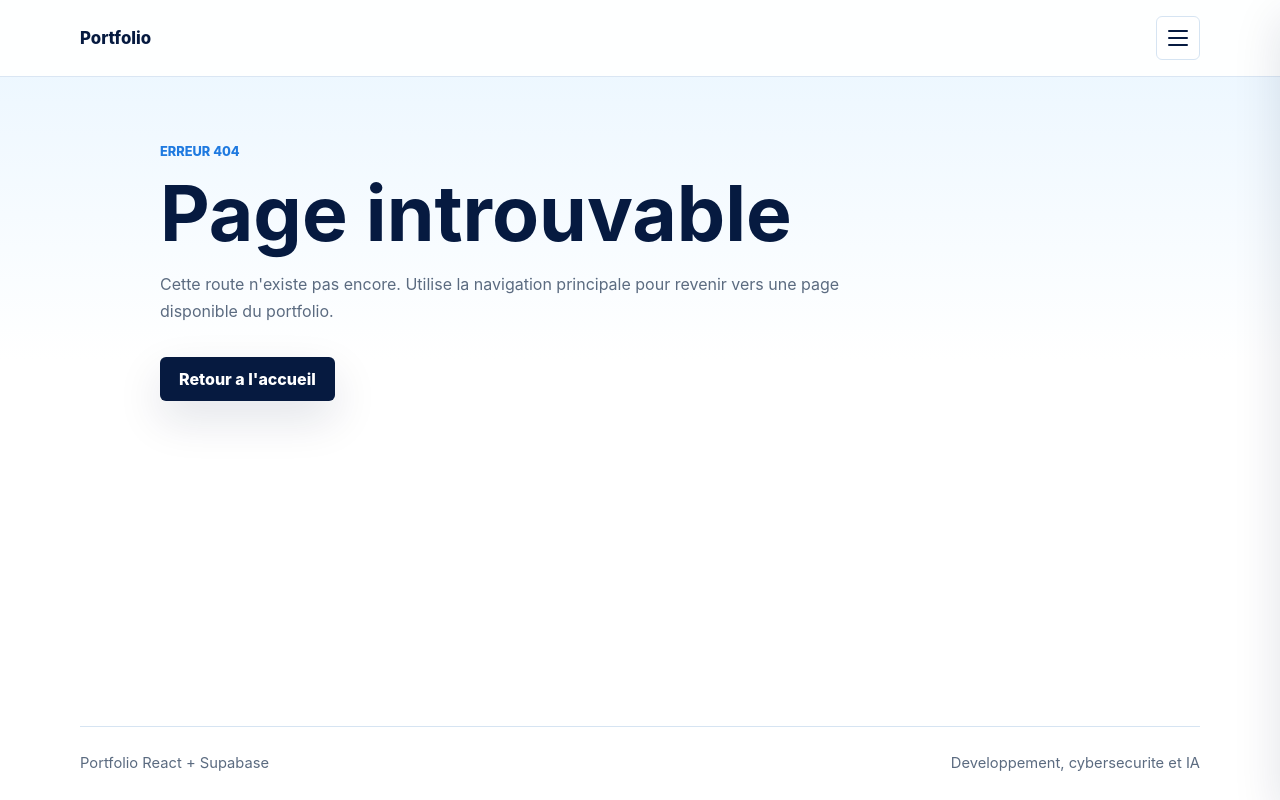
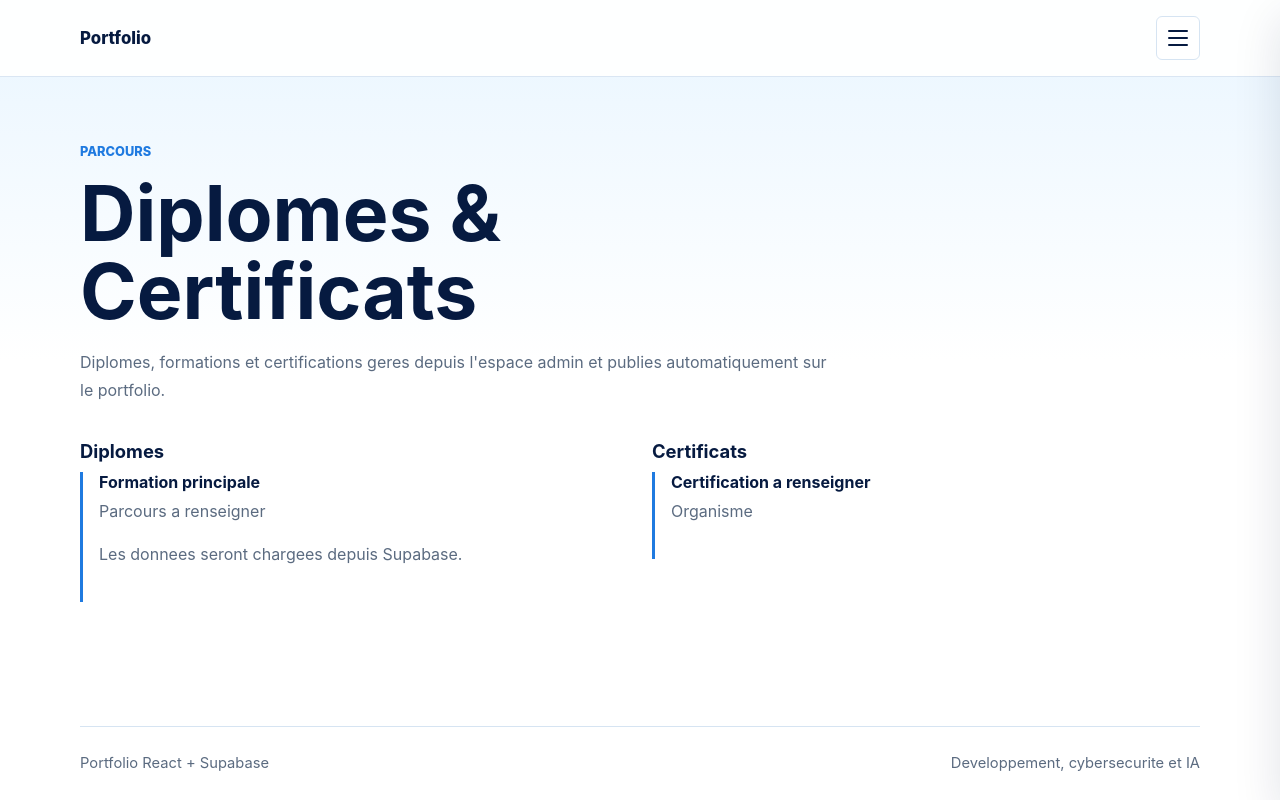
Before and after one commit to mbacke935/portfolio, a React (Vite) app: page /credentials in a window 1280 px wide. Shown: the top 800 px of the page. Built offline with nearby package versions, Linux system fonts and the light colour scheme; no server answers; the database is empty.

Commit message:
Add homepage sections and credentials page

```diff
--- a/src/components/Navbar.jsx
+++ b/src/components/Navbar.jsx
@@ -40,6 +40,7 @@ const links = [
   { to: '/', label: 'Accueil' },
   { to: '/about', label: 'A propos' },
   { to: '/projects', label: 'Projets' },
+  { to: '/credentials', label: 'Diplomes' },
   { to: '/contact', label: 'Contact' },
   { to: '/admin', label: 'Admin', icon: <LoginIcon /> },
 ];
--- /dev/null
+++ b/src/pages/Credentials.jsx
@@ -0,0 +1,91 @@
+import {
+  fallbackCertifications,
+  fallbackEducation,
+} from '../constants/fallbackData.js';
+import { useAsyncData } from '../hooks/useAsyncData.js';
+import { isSupabaseConfigured } from '../lib/supabaseClient.js';
+import { getCertifications } from '../services/certificationService.js';
+import { getEducation } from '../services/educationService.js';
+
+function formatPeriod(item) {
+  const start = item.start_date ?? '';
+  const end = item.end_date ?? 'En cours';
+
+  if (!start && !item.end_date) {
+    return '';
+  }
+
+  return `${start || 'Debut'} - ${end}`;
+}
+
+export default function Credentials() {
+  const educationState = useAsyncData(getEducation, []);
+  const certificationsState = useAsyncData(getCertifications, []);
+
+  const education = educationState.data?.length
+    ? educationState.data
+    : fallbackEducation;
+  const certifications = certificationsState.data?.length
+    ? certificationsState.data
+    : fallbackCertifications;
+  const hasFallback =
+    !isSupabaseConfigured || educationState.error || certificationsState.error;
+
+  return (
+    <section className="page-section">
+      <div className="section-heading">
+        <p className="eyebrow">Parcours</p>
+        <h1>Diplomes & Certificats</h1>
+        <p>
+          Diplomes, formations et certifications geres depuis l'espace admin et
+          publies automatiquement sur le portfolio.
+        </p>
+        {hasFallback && (
+          <p className="status-note">
+            Mode demonstration : les donnees reelles apparaitront apres
+            configuration de Supabase.
+          </p>
+        )}
+      </div>
+
+      <div className="split-section">
+        <section>
+          <h2>Diplomes</h2>
+          {education.map((item) => (
+            <article className="timeline-item" key={item.id}>
+              <h3>{item.degree}</h3>
+              <p>{item.institution}</p>
+              {formatPeriod(item) && (
+                <p className="meta-text">{formatPeriod(item)}</p>
+              )}
+              {item.description && <p>{item.description}</p>}
+            </article>
+          ))}
+        </section>
+
+        <section>
+          <h2>Certificats</h2>
+          {certifications.map((item) => (
+            <article className="timeline-item" key={item.id}>
+              <h3>{item.title}</h3>
+              <p>{item.issuer}</p>
+              {item.issue_date && (
+                <p className="meta-text">Obtenu le {item.issue_date}</p>
+              )}
+              {item.credential_url && (
+                <a
+                  className="text-link"
+                  href={item.credential_url}
+                  rel="noreferrer"
+                  target="_blank"
+                >
+                  Voir le certificat
+                </a>
+              )}
+            </article>
+          ))}
+        </section>
+      </div>
+    </section>
+  );
+}
--- a/src/pages/Home.jsx
+++ b/src/pages/Home.jsx
@@ -1,18 +1,33 @@
 import { Link } from 'react-router-dom';
-import { fallbackProfile } from '../constants/fallbackData.js';
+import {
+  fallbackEducation,
+  fallbackProfile,
+  fallbackProjects,
+  fallbackSkills,
+} from '../constants/fallbackData.js';
 import { useAsyncData } from '../hooks/useAsyncData.js';
 import { isSupabaseConfigured } from '../lib/supabaseClient.js';
 import { getProfile } from '../services/profileService.js';
+import { getFeaturedProjects } from '../services/projectService.js';
+import { getEducation } from '../services/educationService.js';
+import { getSkills } from '../services/skillService.js';
 
-const highlights = [
-  { value: 'Profil', label: 'Informations gerees depuis admin' },
-  { value: 'Projets', label: 'Affichage dynamique Supabase' },
-  { value: 'Contact', label: 'Formulaire professionnel' },
-];
+function formatCount(count, singular, plural) {
+  return `${count} ${count > 1 ? plural : singular}`;
+}
 
 export default function Home() {
   const { data: profile, error, isLoading } = useAsyncData(getProfile, []);
+  const skillsState = useAsyncData(getSkills, []);
+  const projectsState = useAsyncData(getFeaturedProjects, []);
+  const educationState = useAsyncData(getEducation, []);
+
   const activeProfile = profile ?? fallbackProfile;
+  const skills = skillsState.data?.length ? skillsState.data : fallbackSkills;
+  const projects = projectsState.data?.length ? projectsState.data : fallbackProjects;
+  const education = educationState.data?.length
+    ? educationState.data
+    : fallbackEducation;
 
   return (
     <section className="hero-section">
@@ -53,13 +68,21 @@ export default function Home() {
               </Link>
             </div>
 
-            <div className="hero-highlights" aria-label="Points forts">
-              {highlights.map((item) => (
-                <div className="highlight-item" key={item.value}>
-                  <strong>{item.value}</strong>
-                  <span>{item.label}</span>
-                </div>
-              ))}
+            <div className="hero-highlights" aria-label="Sections principales">
+              <Link className="highlight-item highlight-item--link" to="/about">
+                <strong>Competences</strong>
+                <span>{formatCount(skills.length, 'competence publiee', 'competences publiees')}</span>
+              </Link>
+
+              <Link className="highlight-item highlight-item--link" to="/projects">
+                <strong>Projets</strong>
+                <span>{formatCount(projects.length, 'projet disponible', 'projets disponibles')}</span>
+              </Link>
+
+              <Link className="highlight-item highlight-item--link" to="/credentials">
+                <strong>Diplomes & Certificats</strong>
+                <span>{formatCount(education.length, 'diplome renseigne', 'diplomes renseignes')}</span>
+              </Link>
             </div>
           </div>
         </div>
--- a/src/routes/AppRoutes.jsx
+++ b/src/routes/AppRoutes.jsx
@@ -5,6 +5,7 @@ import MainLayout from '../layouts/MainLayout.jsx';
 const About = lazy(() => import('../pages/About.jsx'));
 const Admin = lazy(() => import('../pages/Admin.jsx'));
 const Contact = lazy(() => import('../pages/Contact.jsx'));
+const Credentials = lazy(() => import('../pages/Credentials.jsx'));
 const Home = lazy(() => import('../pages/Home.jsx'));
 const NotFound = lazy(() => import('../pages/NotFound.jsx'));
 const ProjectDetails = lazy(() => import('../pages/ProjectDetails.jsx'));
@@ -27,6 +28,7 @@ export default function AppRoutes() {
           <Route path="/about" element={<About />} />
           <Route path="/projects" element={<Projects />} />
           <Route path="/projects/:slug" element={<ProjectDetails />} />
+          <Route path="/credentials" element={<Credentials />} />
           <Route path="/contact" element={<Contact />} />
           <Route path="/admin" element={<Admin />} />
           <Route path="*" element={<NotFound />} />
--- a/src/styles/global.css
+++ b/src/styles/global.css
@@ -360,6 +360,19 @@ p {
   border-radius: 8px;
   background: rgba(255, 255, 255, 0.82);
   padding: 16px;
+}
+
+.highlight-item--link {
+  transition:
+    border-color 180ms ease,
+    box-shadow 180ms ease,
+    transform 180ms ease;
+}
+
+.highlight-item--link:hover {
+  border-color: rgba(31, 122, 224, 0.45);
+  box-shadow: var(--shadow-soft);
+  transform: translateY(-3px);
 }
 
 .highlight-item strong,
```
